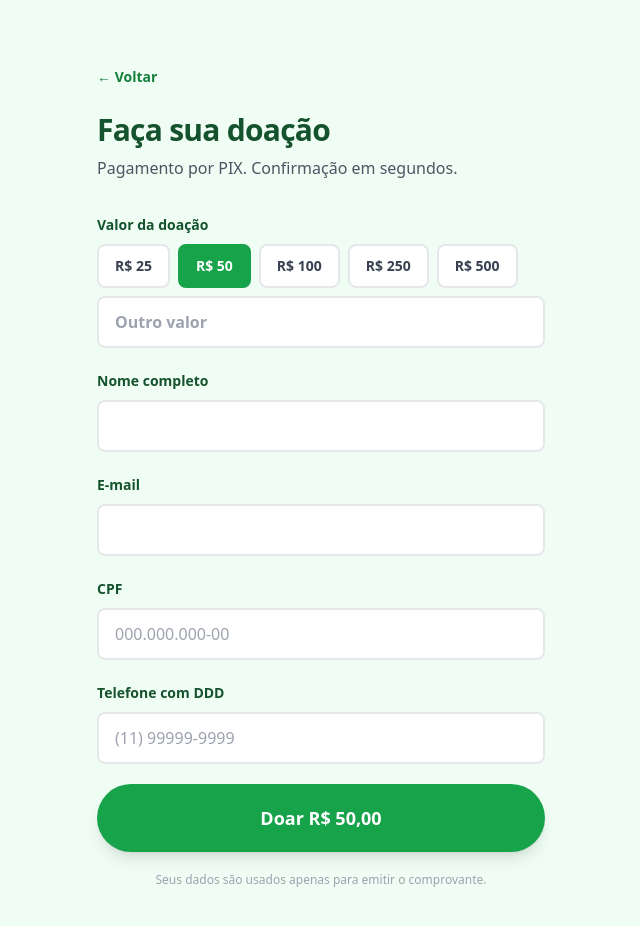
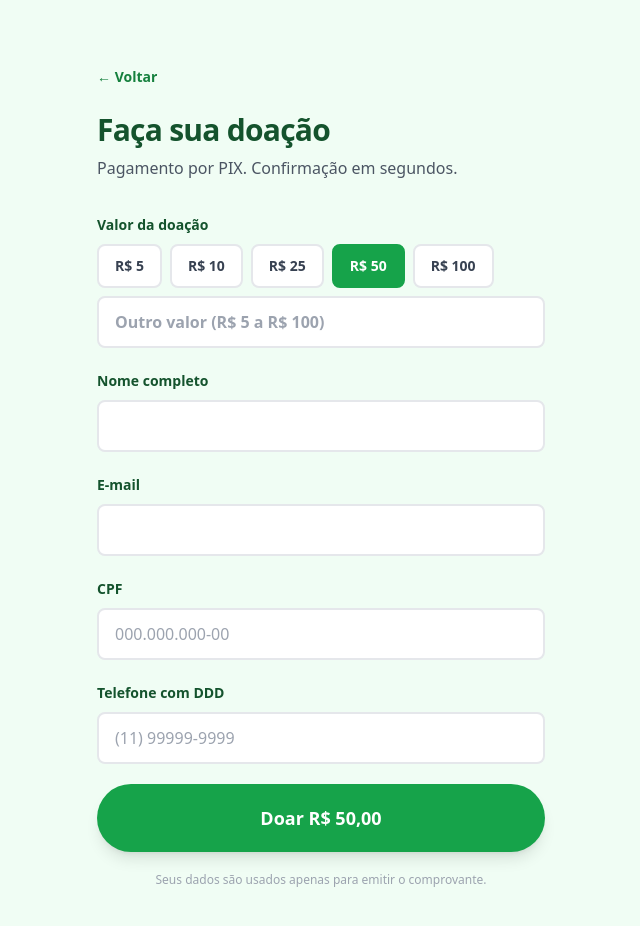
Before and after one commit to andressouzadematos-cloud/lar-esperanca1, a Next.js app: page /doar in a window 1280 px wide. Shown: the top 926 px of the page, without its empty margins (319-959 px from the left). Built offline with nearby package versions, Linux system fonts and the light colour scheme; no server answers.

Commit message:
Update page.tsx

```diff
--- a/app/doar/page.tsx
+++ b/app/doar/page.tsx
@@ -4,12 +4,16 @@ import { useState, useEffect, Suspense } from "react";
 import { useSearchParams, useRouter } from "next/navigation";
 import { trackMeta, obterFbc, obterFbp } from "@/lib/meta-client";
 
-const VALORES = [25, 50, 100, 250, 500];
+const VALORES = [5, 10, 25, 50, 100];
+const VALOR_MIN = 5;
+const VALOR_MAX = 100;
 
 function FormularioDoacao() {
   const params = useSearchParams();
   const router = useRouter();
-  const inicial = Number(params.get("valor")) || 50;
+
+  const bruto = Number(params.get("valor")) || 50;
+  const inicial = bruto >= VALOR_MIN && bruto <= VALOR_MAX ? bruto : 50;
 
   const [valor, setValor] = useState(inicial);
   const [outro, setOutro] = useState("");
@@ -81,6 +85,12 @@ function FormularioDoacao() {
   async function gerarPix(e: React.FormEvent) {
     e.preventDefault();
     setErro("");
+
+    if (valorFinal < VALOR_MIN || valorFinal > VALOR_MAX) {
+      setErro(`O valor deve estar entre R$ ${VALOR_MIN} e R$ ${VALOR_MAX}.`);
+      return;
+    }
+
     setCarregando(true);
 
     try {
@@ -238,8 +248,10 @@ function FormularioDoacao() {
             </div>
             <input
               type="number"
-              placeholder="Outro valor"
+              placeholder="Outro valor (R$ 5 a R$ 100)"
               value={outro}
+              min={VALOR_MIN}
+              max={VALOR_MAX}
               onChange={(e) => setOutro(e.target.value)}
               className="mt-2 w-full rounded-lg border-2 border-gray-200 px-4 py-3 font-bold text-gray-700 outline-none focus:border-green-600"
             />
```
